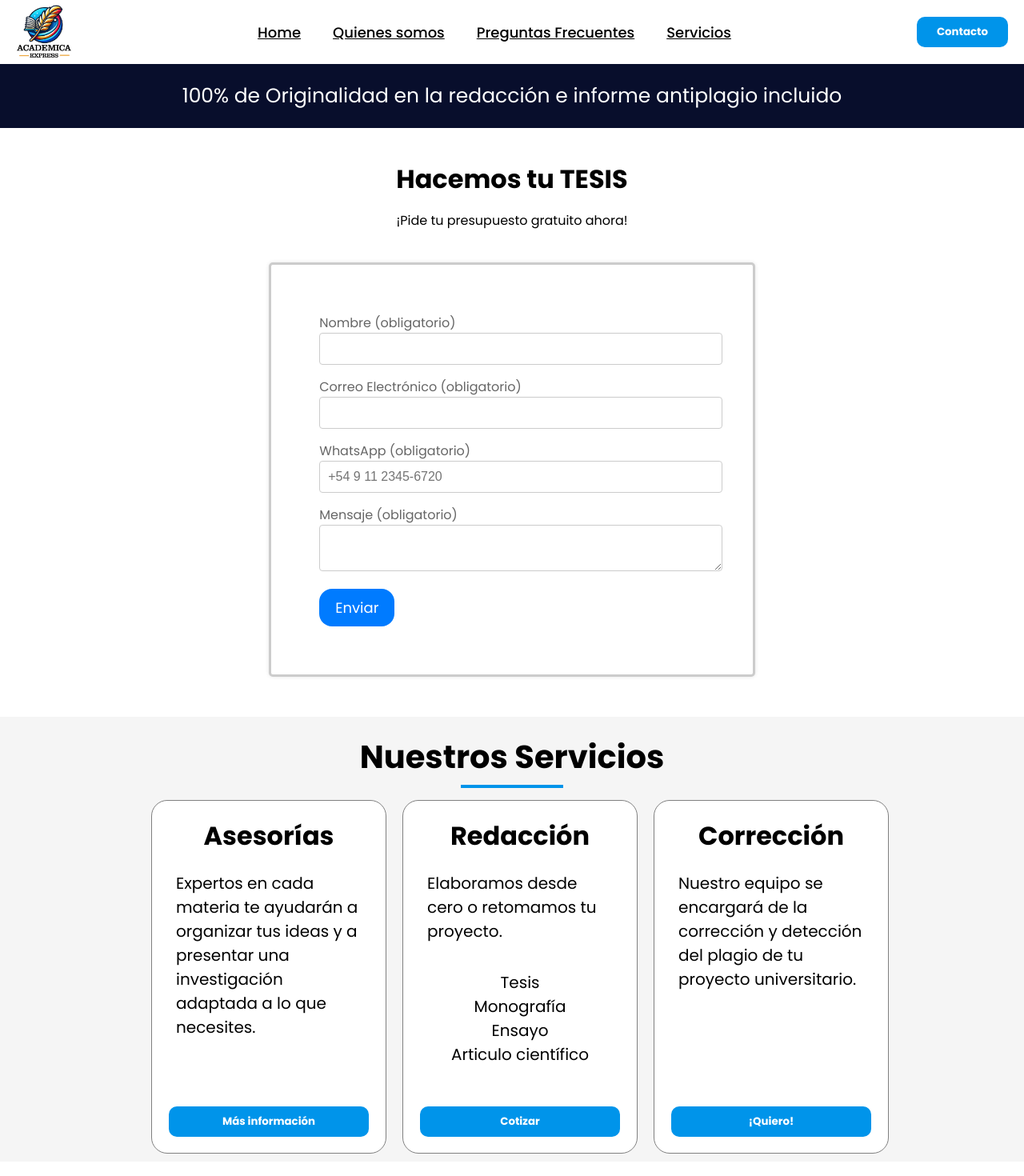
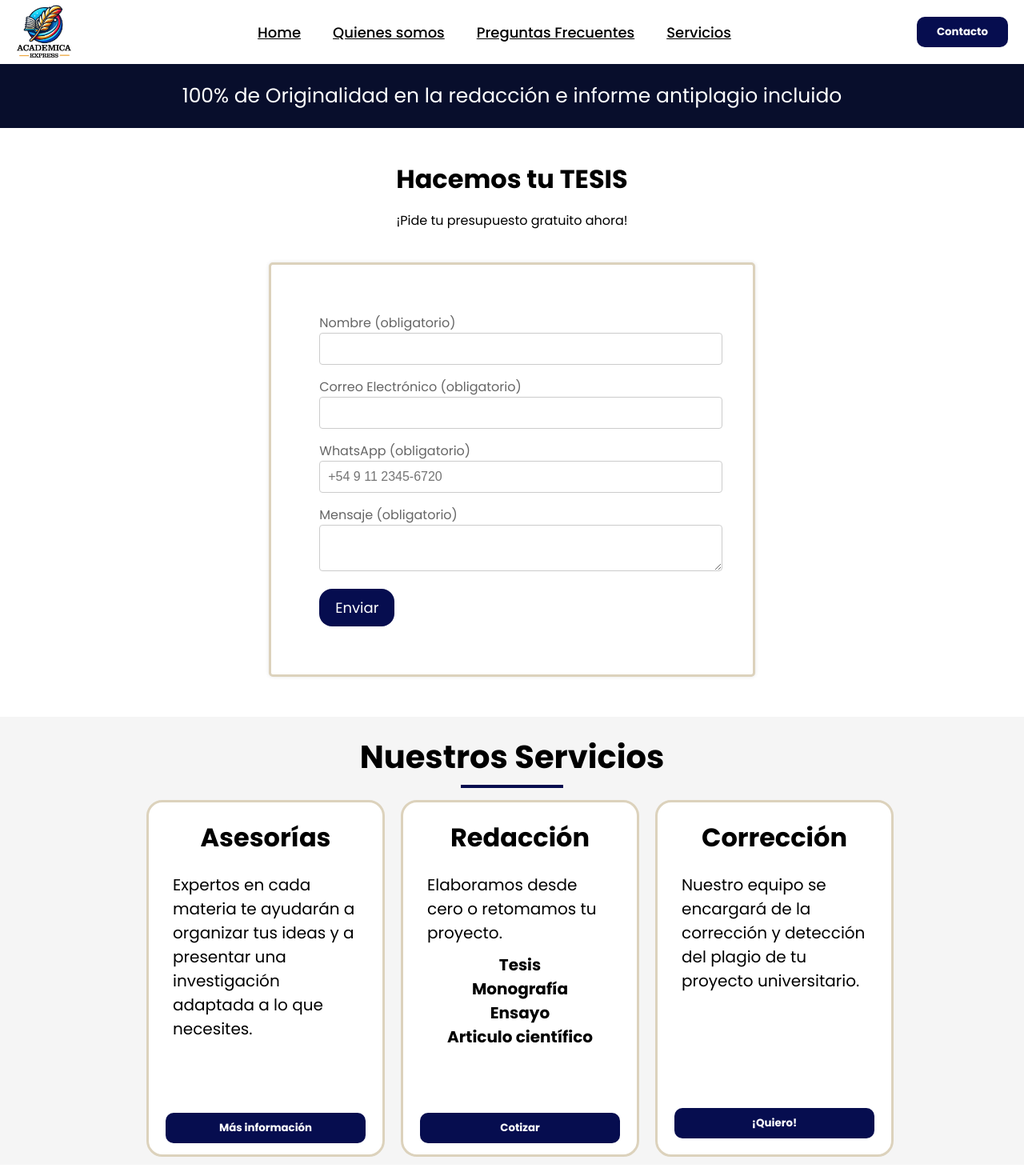
Before and after one commit to Nahuel3/ClienteAcademia, a React (Create React App) app: page / in a window 1280 px wide. Shown: the top 1470 px of the page at 80% size. Built offline with nearby package versions, Linux system fonts and the light colour scheme.

Commit message:
arregloColores

```diff
--- a/src/Components/Ayuda/ayuda.scss
+++ b/src/Components/Ayuda/ayuda.scss
@@ -4,7 +4,7 @@
 
     .lineaSpan{
         width: 100%;
-        background-color: #0094ea;
+        background-color: #060d4f;
         height: 8px;
         display: block;
         margin-bottom: 25px;
--- a/src/Components/Form/form.scss
+++ b/src/Components/Form/form.scss
@@ -30,7 +30,7 @@
       max-width: 500px; /* Ancho máximo del formulario */
       margin: 0 auto; /* Centra el formulario horizontalmente en la página */
       padding: 60px; /* Espaciado interno del formulario */
-      border: 3px solid #ccc; /* Borde del formulario */
+      border: 3px solid #dcd2bc; /* Borde del formulario */
       border-radius: 5px; /* Bordes redondeados */
       background-color: #fff; /* Color de fondo del formulario */
       box-shadow: 0 0 5px rgba(0, 0, 0, 0.1); /* Sombra suave */
@@ -89,7 +89,7 @@
 
       /* Estilo para el botón de enviar */
       button {
-        background-color: #007bff; /* Color de fondo del botón */
+        background-color: #060d4f; /* Color de fondo del botón */
         color: #fff; /* Color de texto del botón */
         border: none; /* Sin borde */
         padding: 10px 20px; /* Espaciado interno */
--- a/src/Components/Navbar/navbar.scss
+++ b/src/Components/Navbar/navbar.scss
@@ -82,7 +82,7 @@
         font-weight: 700;
         color: white;
         padding: 9px 25px;
-        background-color: #0094ea;
+        background-color: #060d4f;
         border: none;
         border-radius: 10px;
         cursor: pointer;
@@ -109,9 +109,9 @@
         }
 
         .navbar a.selected {
-            color: #000;
+            color: #ffffff;
             /* Color del texto */
-            background-color: rgba(15, 37, 207, 0.333);
+            background-color: #060d4f;
             /* Fondo azul claro */
             border-radius: 5px;
             /* Para un poco de curvatura */
--- a/src/Components/Servicios/service.scss
+++ b/src/Components/Servicios/service.scss
@@ -22,7 +22,7 @@
         display: block; /* Asegura que el span ocupe todo el ancho */
         width: 10%; /* Ajusta el ancho según lo que necesites */
         height: 4px; /* El grosor de la línea */
-        background-color: #0094EA; /* Color de la línea */
+        background-color: #060d4f; /* Color de la línea */
         margin: 5px auto; /* Centra la línea y añade espacio arriba y abajo */
       }
 
@@ -37,7 +37,7 @@
 
         .rectangle {
           background-color: #ffffff;
-          border: solid 1px grey;
+          border: solid 3px #dcd2bc;
           color: #000000;
           padding: 20px;
           border-radius: 20px;
@@ -47,7 +47,7 @@
           height: 400px;
           display: flex;
           flex-direction: column;
-          justify-content: center;
+          justify-content: space-around;
           align-items: center;
 
 
@@ -57,14 +57,6 @@
             text-align: center; /* Centra el texto horizontalmente */
           }
 
-          .textoRedaccion{
-            text-decoration: none;
-            color: black;
-            padding: 0px;
-            margin: 0px;
-            font-size: 20px;
-            text-align: center;
-          }
 
           .textoRedaccion:hover {
             color: blue;
@@ -79,6 +71,15 @@
             flex-grow: 1; /* Permite que el párrafo ocupe el espacio disponible */
           }
 
+          h5{
+            font-size: 20px;
+            max-width: 400px;
+          text-align: left; /* Alinea el texto a la izquierda */
+
+
+
+          }
+
 
 
           .btn button{
@@ -86,11 +87,11 @@
             color: white;
             padding: 9px ;
             width: 250px;
-            background-color:#0094ea;
+            background-color:#060d4f;
             border: none;
             border-radius: 10px;
             cursor: pointer;
-            margin-top: 50px;
+            margin-top: 80px;
         }
 
         }
--- a/src/Components/Servicios/servicios.jsx
+++ b/src/Components/Servicios/servicios.jsx
@@ -23,10 +23,10 @@ const servicios = () => {
              Elaboramos desde cero o retomamos tu proyecto.
             </p>
 
-             <a href="#" className='textoRedaccion'>Tesis</a>
-             <a href="#" className='textoRedaccion'>Monografía</a>
-             <a href="#" className='textoRedaccion'>Ensayo</a>
-             <a href="#" className='textoRedaccion'>Articulo científico</a>
+             <h5>Tesis</h5>
+             <h5>Monografía</h5>
+             <h5>Ensayo</h5>
+             <h5>Articulo científico</h5>
 
             <div className='logo-rectangle'>
             <a href="#" className='btn'><button>Cotizar</button></a>
--- a/src/Components/Sobre nosotros/nosotros.scss
+++ b/src/Components/Sobre nosotros/nosotros.scss
@@ -22,7 +22,7 @@
         display: block;
         width: 30%;
         height: 4px;
-        background-color: #0094EA;
+        background-color: #060d4f;
         margin: 5px auto;
     }
 
```
